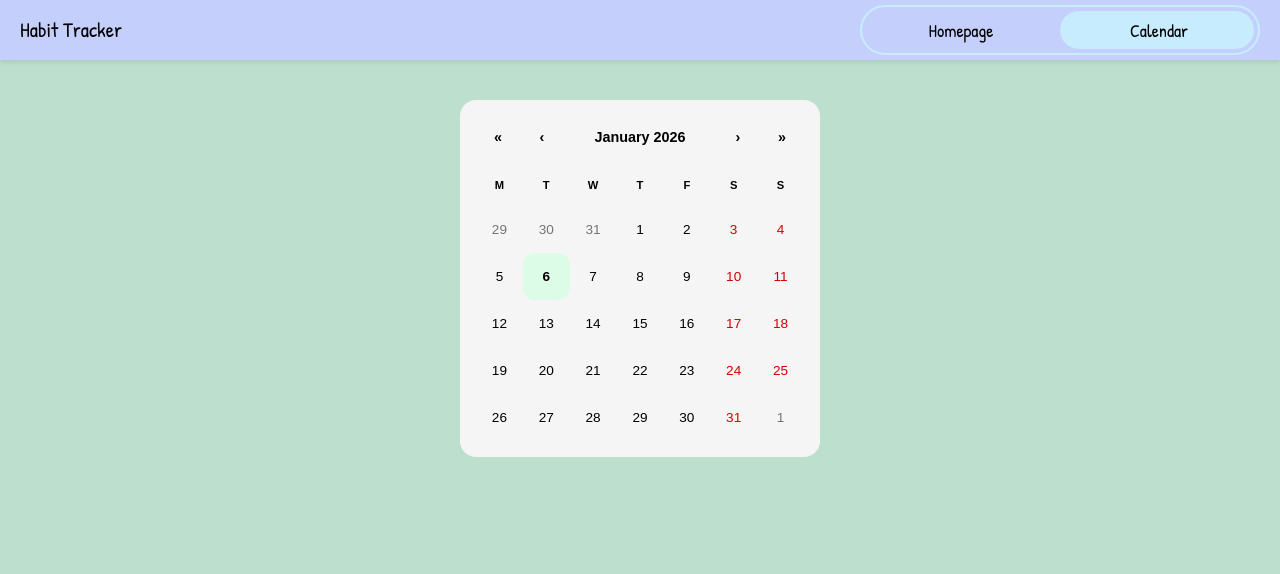
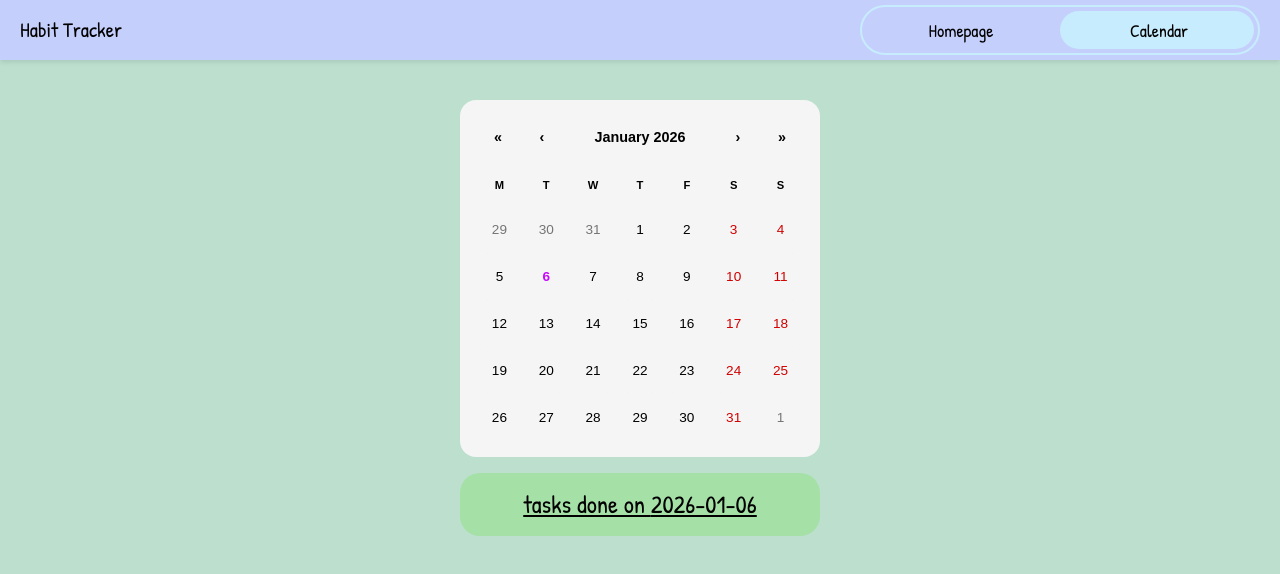
Before and after one commit to hicalvin03/habit_tracker, a React (Vite) app: page / in a window 1280 px wide. Both pictures are taken after a click on the label "Calendar". Shown: the top 574 px of the page. Built offline with nearby package versions, Linux system fonts and the light colour scheme.

Commit message:
Added heatmap + display that shows tasks done on date

```diff
--- a/src/App.jsx
+++ b/src/App.jsx
@@ -3,6 +3,14 @@ import './App.css'
 import TodoPage from './pages/Todo'
 import CalendarPage from './pages/Calendar'
 import NavButton from './components/navbutton'
+
+
+function convertToYYYYMMDD(dateObj) { //turn into string "year-month-day"
+  const year = dateObj.getFullYear();
+  const month = String(dateObj.getMonth() + 1).padStart(2, '0');
+  const day = String(dateObj.getDate()).padStart(2, '0');
+  return `${year}-${month}-${day}`;
+}
 
 function App() {
 
@@ -12,9 +20,10 @@ function App() {
       return savedTasks ? JSON.parse(savedTasks) : [];
   });
 
-  const [history,setHistory] = useState(()=>{
-      const savedHistory = localStorage.getItem("habits_hitsory")
-      return savedHistory ? Json.parse(savedHistory) : {};
+  //history {2026-01-08: {task1,task2,...}}
+  const [history, setHistory] = useState(()=>{
+      const savedHistory = localStorage.getItem("habits_history")
+      return savedHistory ? JSON.parse(savedHistory) : {};
   });
 
   const [page,setPage] = useState("TodoPage");
@@ -36,9 +45,9 @@ function App() {
             />
       </nav>
       {page === "TodoPage" ? (
-        <TodoPage tasks={tasks} setTasks={setTasks} setHistory={setHistory} />
+        <TodoPage tasks={tasks} setTasks={setTasks} setHistory={setHistory} convertToYYYYMMDD={convertToYYYYMMDD}/>
       ) : (
-        <CalendarPage />
+        <CalendarPage history={history} setHistory={setHistory} convertToYYYYMMDD={convertToYYYYMMDD}/>
       )}
 
     </>
--- a/src/pages/Calendar.css
+++ b/src/pages/Calendar.css
@@ -1,8 +1,25 @@
 .calendarPage{
     display:flex;
+    flex-direction: column;
     justify-content: center;
+    align-items: center;
+    gap: 1rem;
 
 }
+
+.listDisplay{
+  width: 360px;
+  background-color: #A5E1A6;
+  border-radius: 20px;
+  padding: 1% 3%;
+}
+
+h2 {
+  text-align: center;
+  font-size: 1.2em;
+  text-decoration: underline;
+}
+
 
 .react-calendar abbr {
   text-decoration: none;
@@ -48,10 +65,17 @@
 
 .react-calendar__tile--active {
   background: #22c55e;
-  color: white;
+  color:	#c60aff;
 }
 
 .react-calendar__tile--now {
   background: #dcfce7;
   font-weight: 600;
 }
+
+.task-lvl-0 { background-color: whitesmoke !important; }
+.task-lvl-1 { background-color: #9be9a8 !important; }
+.task-lvl-2 { background-color: #40c463 !important; }
+.task-lvl-3 { background-color: #30a14e !important; }
+.task-lvl-4 { background-color: #298842 !important; }
+.task-lvl-5 { background-color: #216e39 !important;}
--- a/src/pages/Calendar.jsx
+++ b/src/pages/Calendar.jsx
@@ -1,15 +1,67 @@
 import Calendar from 'react-calendar';
 import 'react-calendar/dist/Calendar.css'; // Don't forget this!
 import './Calendar.css'
+import { useState } from 'react';
+import { jsx } from 'react/jsx-runtime';
 
-function CalendarPage() {
+
+
+
+function DisplayTasks({history,date}){
+
+const tasksOnDate = history[date] || []; // If empty use empty array
+  return (
+    <div className='listDisplay'>
+
+      <h2 className=''>
+        tasks done on {date}
+      </h2>
+      <ol>
+        {tasksOnDate.map((task) => (
+          <li>
+            <span>{task}</span>
+          </li>
+        ))}
+      </ol>
+    </div>
+  );
+}
+
+function colourClass(count) {
+  if (count === 0) return "task-lvl-0";
+  if (count <= 3)  return "task-lvl-1";
+  if (count <= 6) return "task-lvl-2";
+  if (count <= 10) return "task-lvl-3";
+  if (count <= 15) return "task-lvl-4"
+  return "task-lvl-5";
+}
+
+function CalendarPage({history, setHistory, convertToYYYYMMDD}) {
+  const [date, setDate] = useState(() => convertToYYYYMMDD(new Date()));
+
+  const displayTileColour = ({ date, view }) => {
+
+    if (view === 'month') {
+      const dateString = convertToYYYYMMDD(date);
+      const tasksOnDate = history[dateString] || [];
+      return colourClass(tasksOnDate.length);
+    }
+  };
+
   return (
     <div className="calendarPage">
         <Calendar
             formatShortWeekday={(locale, date) =>
-                date.toLocaleDateString(locale, { weekday: "narrow" })
+              date.toLocaleDateString(locale, { weekday: "narrow" })
             }
+            value={new Date(date)}
+            tileClassName={displayTileColour}
+            onChange={(selectedDate) => {
+              const formatted = convertToYYYYMMDD(selectedDate);
+              setDate(formatted);
+            }}
         />
+        <DisplayTasks history={history} date={date} />
     </div>
   );
 }
--- a/src/pages/Todo.jsx
+++ b/src/pages/Todo.jsx
@@ -40,13 +40,12 @@ function TaskItem({tasks,deleteTask,updateCheck}){ //Responsible for displaying
 }
 
 //tasks { id, text, checked, active}
-function TodoPage({tasks,setTasks,setHistory}) {
+function TodoPage({tasks,setTasks,setHistory,convertToYYYYMMDD}) {
 
     const [newtask, setNewTask] = useState("");
     const [currImage, setCurrentImage] = useState("lookbackmorning.PNG")
 
     const AnimationRef = useRef();
-
     useEffect(()=> { //changes image based on time
         const hour = new Date().getHours()
         if (hour < 12){
@@ -88,7 +87,7 @@ function TodoPage({tasks,setTasks,setHistory}) {
             AnimationRef.current?.play();
 
             setHistory((prevHistory) => {
-                const today = new Date().toLocaleDateString();
+                const today = convertToYYYYMMDD(new Date());
                 const existingTasks = prevHistory[today] || [];
 
                 return {...prevHistory, [today]: [...existingTasks, taskToUpdate.text]};
```
